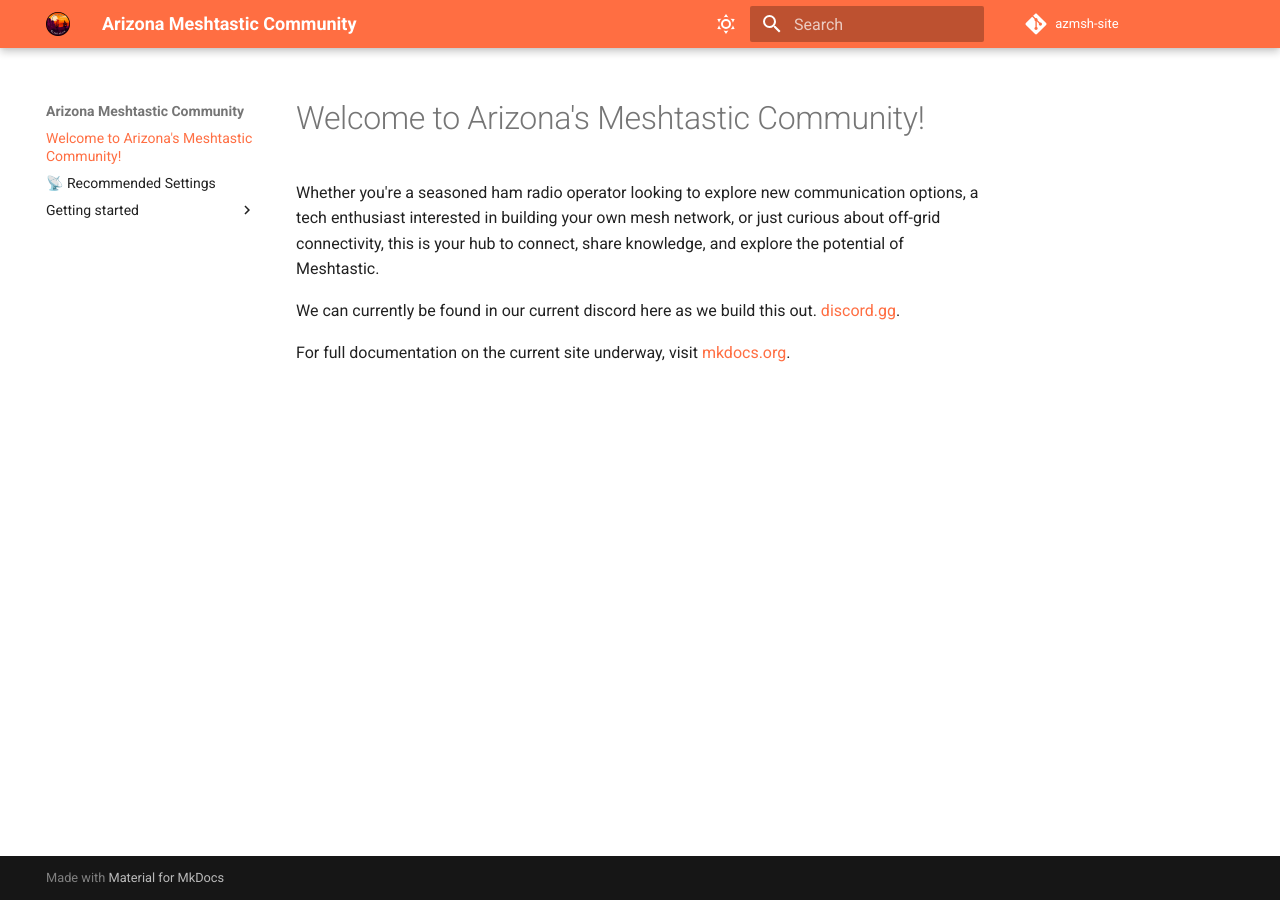
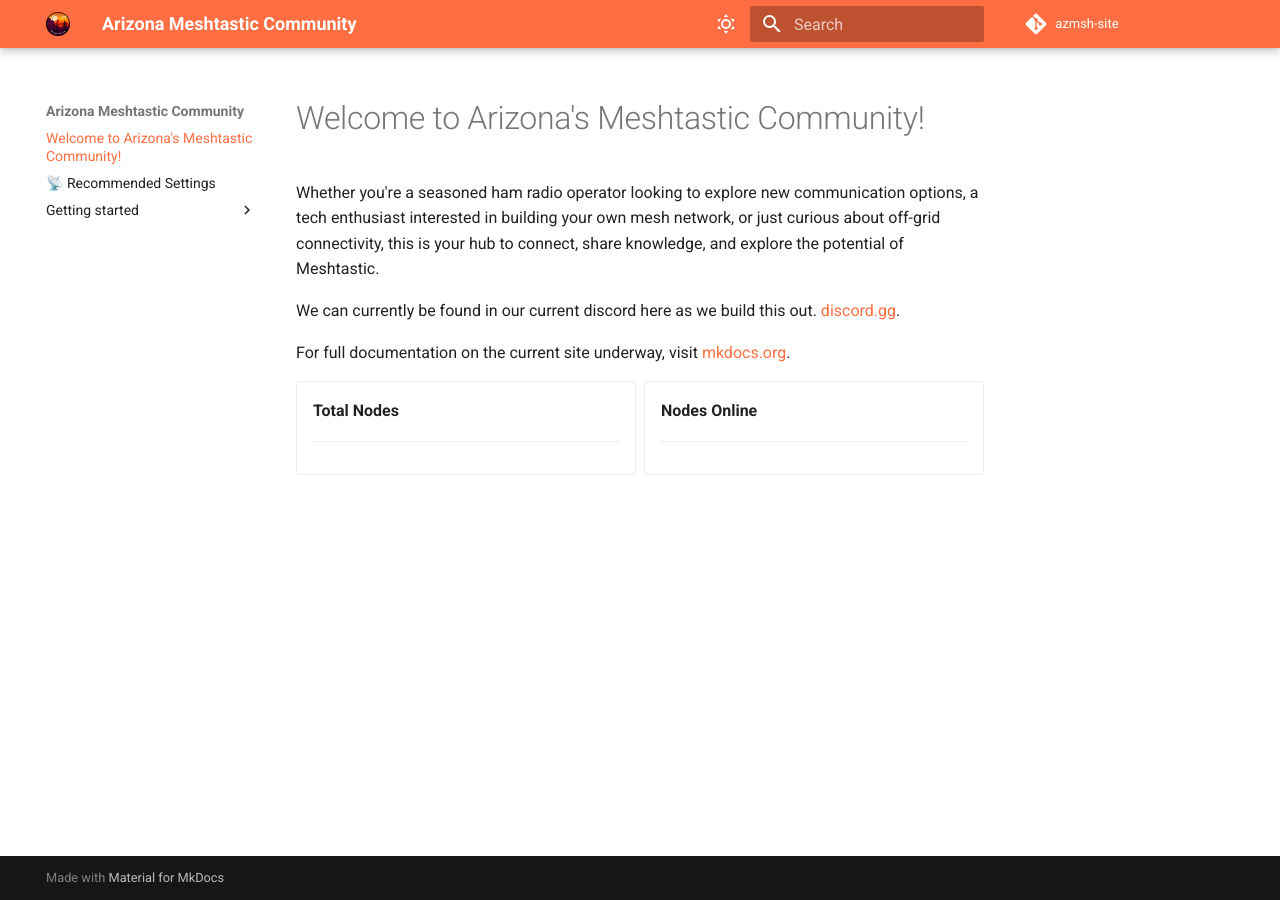
Before and after one commit to ArizonaMeshtasticCommunity/azmsh-site, an MkDocs documentation site: the page built from docs/index.md, in a window 1280 px wide. Built offline with MkDocs 1.6.1 and Material for MkDocs 9.7.7, drawn with Linux system fonts in a browser that asks for light colours; comment, search, counter and statistics services are not loaded; some of the changed lines change nothing that is shown.

Commit message:
Added Node Info to homepage

```diff
--- /dev/null
+++ b/docs/assets/js/nodeData.js
@@ -0,0 +1,32 @@
+async function getNodes() {
+    const url = "https://api.azmsh.net/api/nodes";
+    try {
+      const response = await fetch(url);
+      if (!response.ok) {
+        throw new Error(`Response status: ${response.status}`);
+      }
+
+      const json = await response.json();
+      displayData(json);
+    } catch (error) {
+      console.error(error.message);
+    }
+  }
+
+  function displayData(json) {
+    const totalNodes = document.getElementById('totalNodes');
+    totalNodes.textContent = json.length;
+
+    // Count nodes updated in the last 30 minutes
+    const now = new Date();
+    const THIRTY_MINUTES = 30 * 60 * 1000;
+    const recentNodes = json.filter(node => {
+      const updatedAt = new Date(node.updated_at);
+      return now - updatedAt <= THIRTY_MINUTES;
+    });
+
+    const nodesOnline = document.getElementById('nodesOnline');
+    nodesOnline.textContent = recentNodes.length;
+  }
+
+  getNodes();
--- a/docs/index.md
+++ b/docs/index.md
@@ -5,3 +5,22 @@
 We can currently be found in our current discord here as we build this out. [discord.gg](https://discord.gg/HrKtyuFEQk).
 
 For full documentation on the current site underway, visit [mkdocs.org](https://www.mkdocs.org).
+
+
+<div class="grid cards" markdown>
+
+-   __Total Nodes__
+
+    ---
+
+    <span id="totalNodes" style="display: flex; align-items: center; justify-content: center; font-weight: bold; font-size: 50px;"></span>
+
+-   __Nodes Online__
+
+    ---
+
+    <span id="nodesOnline" style="display: flex; align-items: center; justify-content: center; font-weight: bold; font-size: 50px;"></span>
+
+</div>
+
+<script src="assets/js/nodeData.js"></script>
--- a/mkdocs.yml
+++ b/mkdocs.yml
@@ -33,3 +33,10 @@
 plugins:
   - offline
   - search
+
+markdown_extensions:
+  - attr_list
+  - md_in_html
+  - pymdownx.emoji:
+      emoji_index: !!python/name:material.extensions.emoji.twemoji
+      emoji_generator: !!python/name:material.extensions.emoji.to_svg
```
